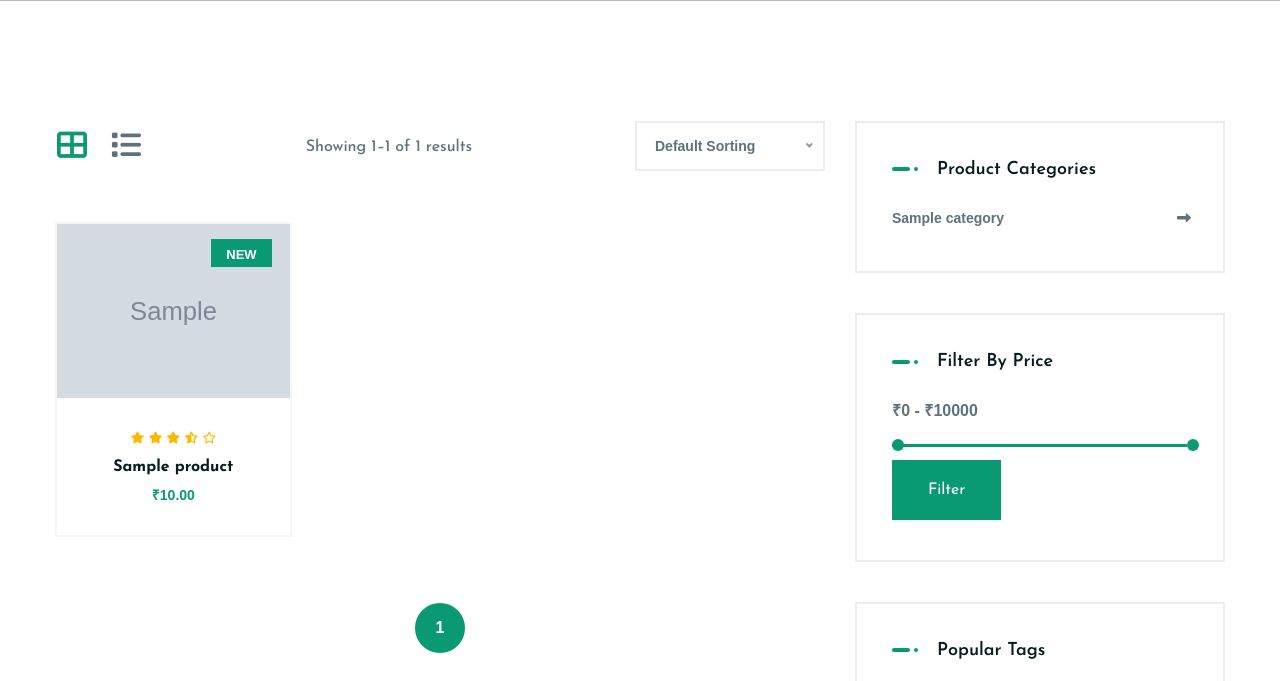
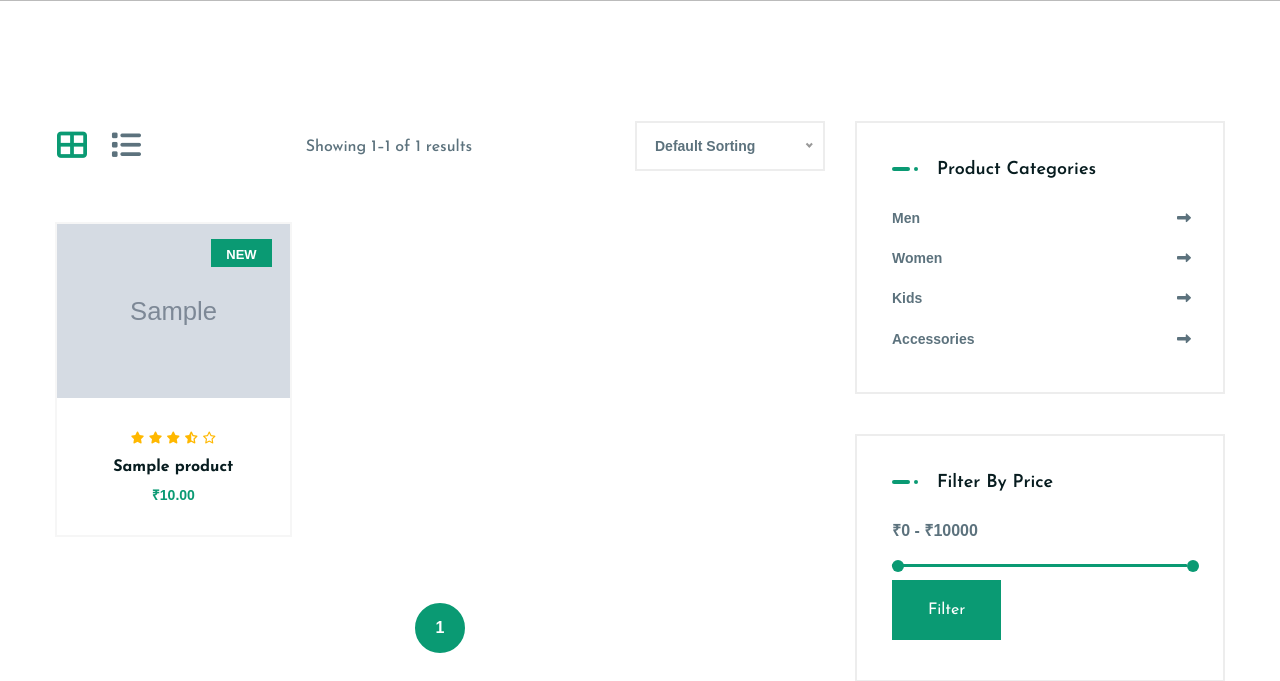
Before and after one commit to readywebsites/sh-microwhite, a Django app: page /shop/ in a window 1280 px wide. Shown: the part 594-1275 px from the top of the page. Run offline with Django 3.2, Linux system fonts and the light colour scheme; tables that the repository leaves empty hold one stand-in row (values such as "Sample post"); grey boxes marked "Sample" are stand-in pictures; some libraries are stand-ins or nearby versions; some web fonts are replaced; grey boxes are pictures that could not be loaded.

Commit message:
product categories

```diff
--- a/ecommerce/views.py
+++ b/ecommerce/views.py
@@ -597,7 +597,7 @@ def privacy_policy(request):
 
 def shop(request):
     products = Product.objects.all()
-    categories = Category.objects.all()
+    categories = ['Men', 'Women', 'Kids', 'Accessories']
 
     # Extract unique tags, sizes, and colors from product titles
     all_tags = sorted(list(set(tag for product in products for tag in product.name.split() if not tag.isdigit())))
@@ -606,9 +606,9 @@ def shop(request):
 
 
     # Filtering
-    category_id = request.GET.get('category')
-    if category_id:
-        products = products.filter(category__id=category_id)
+    category = request.GET.get('category')
+    if category:
+        products = products.filter(name__icontains=category)
 
     min_price = request.GET.get('min_price')
     if min_price:
--- a/templates/shop.html
+++ b/templates/shop.html
@@ -197,7 +197,7 @@
                             <h4 class="ltn__widget-title ltn__widget-title-border">Product categories</h4>
                             <ul>
                                 {% for category in categories %}
-                                <li><a href="?category={{ category.id }}">{{ category.name }} <span><i class="fas fa-long-arrow-alt-right"></i></span></a></li>
+                                <li><a href="?category={{ category }}">{{ category }} <span><i class="fas fa-long-arrow-alt-right"></i></span></a></li>
                                 {% endfor %}
                             </ul>
                         </div>
```
